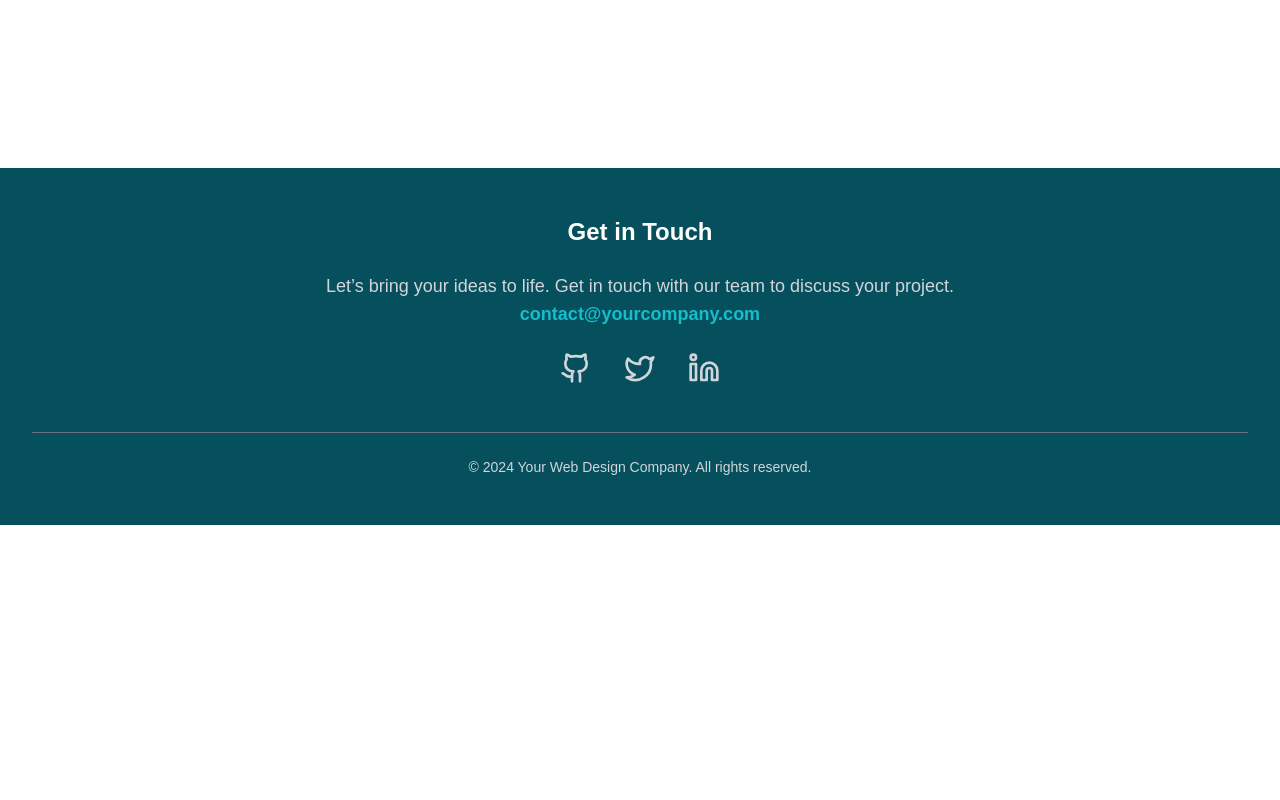
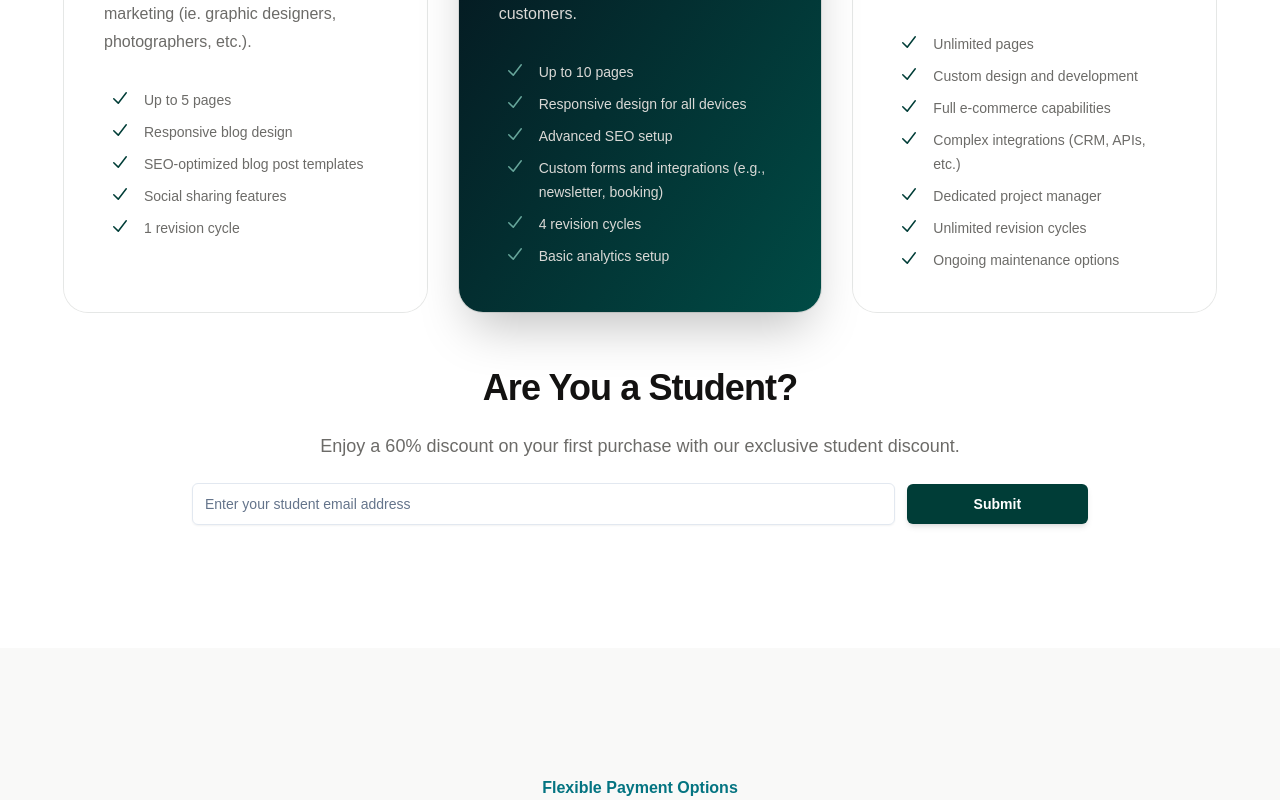
Before and after one commit to tmchuynh/business_with_a_smile, a Next.js app: page /pricing in a window 1280 px wide. Before the commit this address had no page. Shown: the part 700-1500 px from the top of the page. Before the commit the page ends 1225 px from the top, so only its background shows below. Built offline with nearby package versions, Linux system fonts and the light colour scheme.

Commit message:
create pages

```diff
--- /dev/null
+++ b/src/app/contact/page.tsx
@@ -0,0 +1,9 @@
+import ContactForm from "@/components/Contact-Form";
+
+export default function PricingPage() {
+    return (
+        <>
+            <ContactForm />
+        </>
+    );
+}
--- /dev/null
+++ b/src/app/portfolio/page.tsx
@@ -0,0 +1,9 @@
+import PortfolioSection from "@/components/Portfolio";
+
+export default function Portfolio() {
+    return (
+        <>
+            <PortfolioSection />
+        </>
+    );
+}
--- /dev/null
+++ b/src/app/pricing/page.tsx
@@ -0,0 +1,11 @@
+import PaymentOptions from "@/components/Payment-Options";
+import Pricing from "@/components/Pricing-Section";
+
+export default function PricingPage() {
+    return (
+        <>
+            <Pricing />
+            <PaymentOptions />
+        </>
+    );
+}
--- /dev/null
+++ b/src/app/services/page.tsx
@@ -0,0 +1,9 @@
+import ImportanceOfWebDesign from "@/components/Importance-of-Web-Design";
+
+export default function Service() {
+    return (
+        <>
+            <ImportanceOfWebDesign />
+        </>
+    );
+}
--- a/tailwind.config.ts
+++ b/tailwind.config.ts
@@ -252,6 +252,5 @@ export default {
 	plugins: [
 		require( "tailwindcss-animate" ),
 		require( "flowbite/plugin" ),
-		require( "daisyui" ),
 	],
 } satisfies Config;
```
